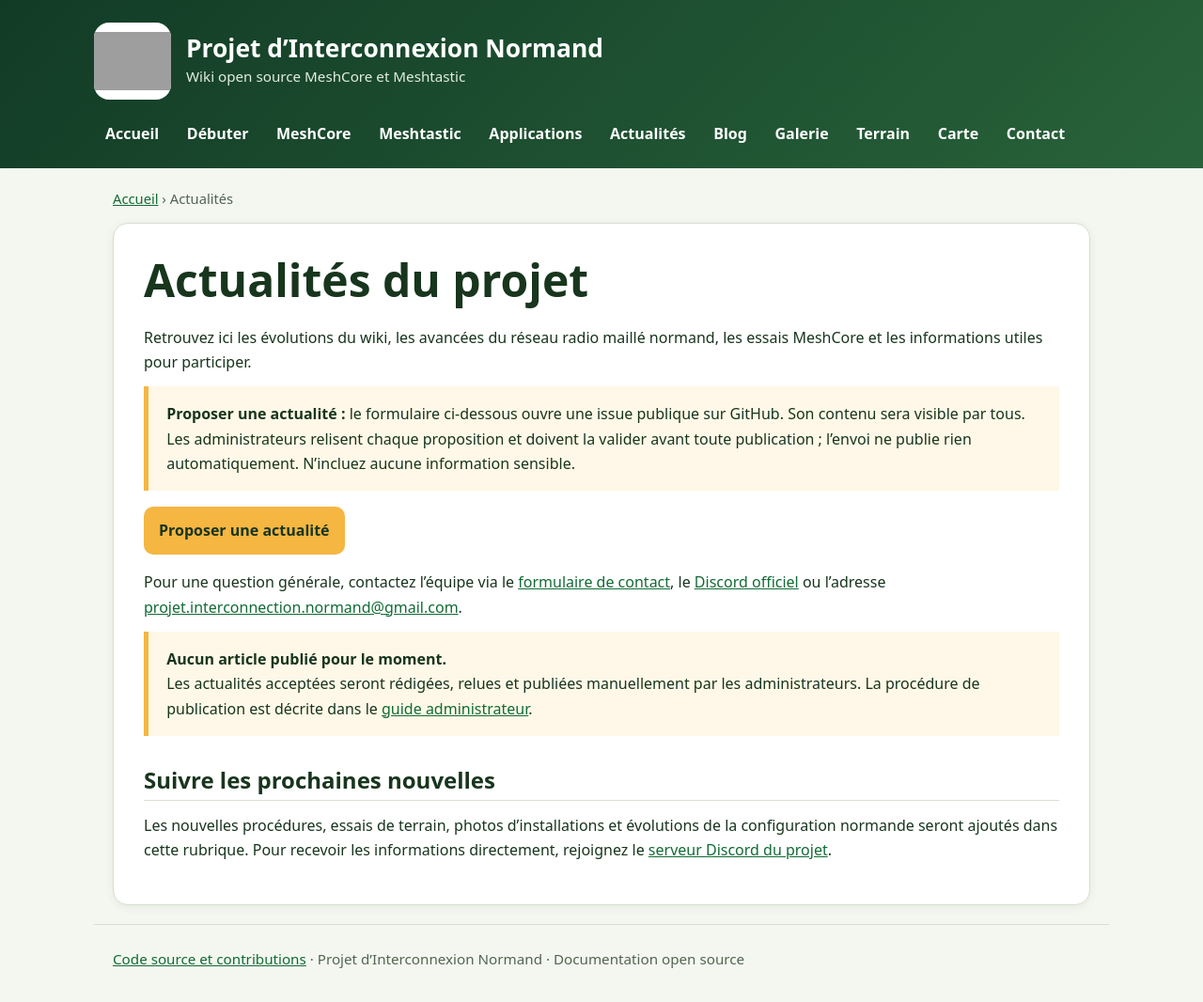
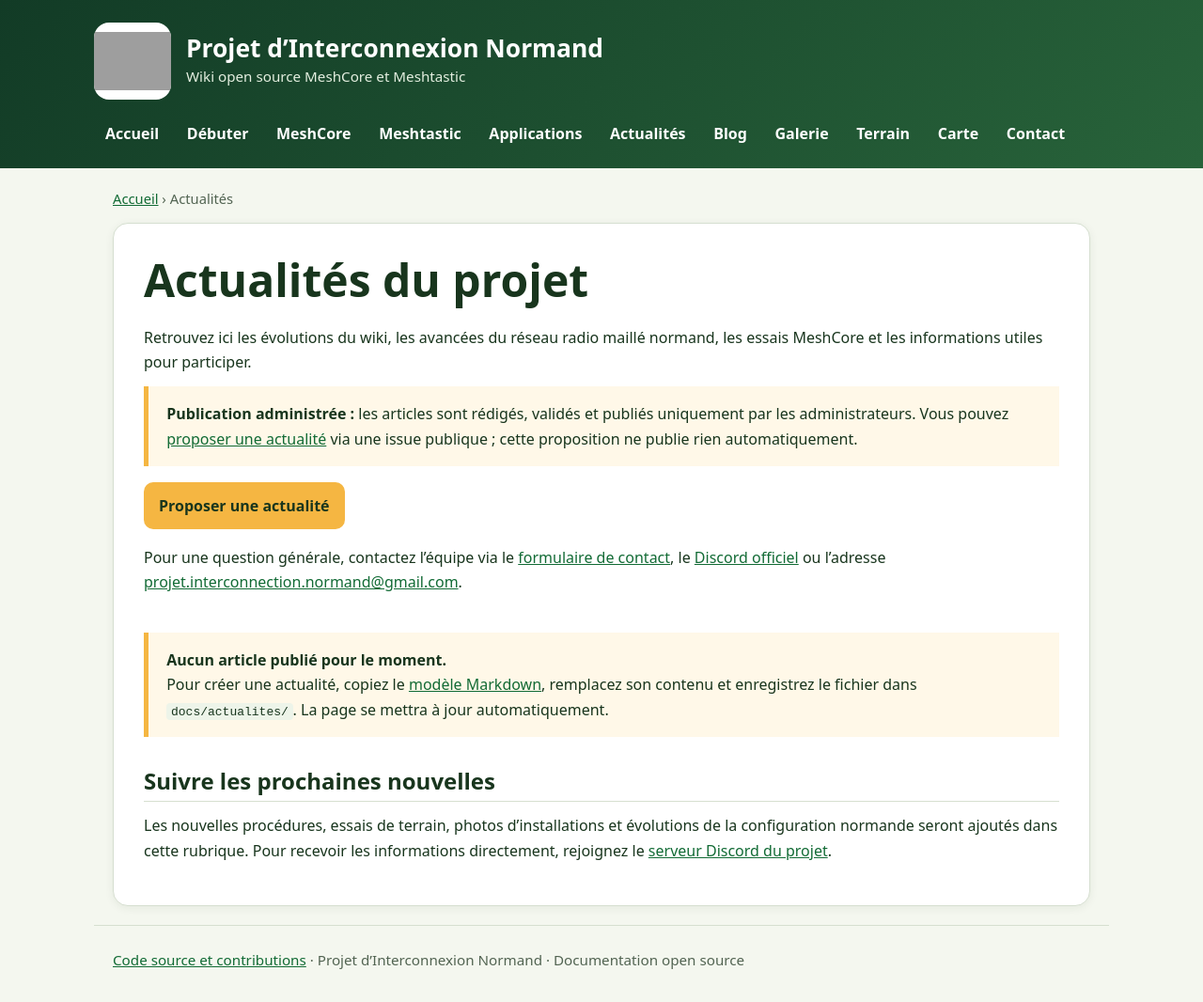
Before and after one commit to 1234LUCIUS/projet-interconnexion-normand-wiki, a Jekyll site: the page built from docs/actualites.html, in a window 1280 px wide. Shown: the whole page at 94% size. Built offline with Jekyll 4.4.1, drawn with Linux system fonts in a browser that asks for light colours; grey boxes are pictures that could not be loaded.

Commit message:
Simplifie la publication des actualites en Markdown

```diff
--- a/docs/actualites.html
+++ b/docs/actualites.html
@@ -1,56 +1,27 @@
+---
+layout: null
+---
 <!doctype html>
 <html lang="fr">
 <head>
-  <meta charset="utf-8">
-  <meta name="viewport" content="width=device-width, initial-scale=1">
+  <meta charset="utf-8"><meta name="viewport" content="width=device-width, initial-scale=1">
   <title>Actualités | Projet d’Interconnexion Normand wiki</title>
   <meta name="description" content="Actualités du Projet d’Interconnexion Normand : MeshCore, Meshtastic, couverture radio, spots normands, matériel et vie du réseau open source.">
-  <meta name="robots" content="index,follow">
-  <link rel="canonical" href="https://1234lucius.github.io/projet-interconnexion-normand-wiki/actualites.html">
-  <meta property="og:type" content="website">
-  <meta property="og:locale" content="fr_FR">
-  <meta property="og:site_name" content="Projet d’Interconnexion Normand wiki">
-  <meta property="og:title" content="Actualités du Projet d’Interconnexion Normand">
-  <meta property="og:description" content="Suivez les nouveautés MeshCore, Meshtastic et réseau LoRa en Normandie.">
-  <meta property="og:url" content="https://1234lucius.github.io/projet-interconnexion-normand-wiki/actualites.html">
-  <meta property="og:image" content="https://1234lucius.github.io/projet-interconnexion-normand-wiki/assets/illustrations/hero-normandie-mesh.png">
+  <meta name="robots" content="index,follow"><link rel="canonical" href="https://1234lucius.github.io/projet-interconnexion-normand-wiki/actualites.html">
+  <meta property="og:type" content="website"><meta property="og:locale" content="fr_FR"><meta property="og:site_name" content="Projet d’Interconnexion Normand wiki"><meta property="og:title" content="Actualités du Projet d’Interconnexion Normand"><meta property="og:description" content="Suivez les nouveautés MeshCore, Meshtastic et réseau LoRa en Normandie."><meta property="og:url" content="https://1234lucius.github.io/projet-interconnexion-normand-wiki/actualites.html"><meta property="og:image" content="https://1234lucius.github.io/projet-interconnexion-normand-wiki/assets/illustrations/hero-normandie-mesh.png">
   <link rel="stylesheet" href="assets/wiki.css">
 </head>
 <body>
-  <header class="site-header">
-    <div class="site-header-inner">
-      <a class="brand" href="./">
-        <img src="assets/logo-projet-interconnexion-normand.png" alt="Logo du Projet d’Interconnexion Normand" width="82" height="82">
-        <span class="brand-copy"><strong>Projet d’Interconnexion Normand</strong><small>Wiki open source MeshCore et Meshtastic</small></span>
-      </a>
-      <nav class="site-nav" aria-label="Navigation principale">
-        <a href="./">Accueil</a>
-        <a href="guide-debutant.html">Débuter</a>
-        <a href="meshcore/01-demarrage.html">MeshCore</a>
-        <a href="meshtastic/01-demarrage.html">Meshtastic</a>
-        <a href="09-applications-mobiles.html">Applications</a>
-        <a href="actualites.html" aria-current="page">Actualités</a>
-        <a href="blog.html">Blog</a>
-        <a href="galerie.html">Galerie</a>
-        <a href="terrain/01-test-radio.html">Terrain</a>
-        <a href="04-carte-interactive.html">Carte</a>
-        <a href="contact.html">Contact</a>
-      </nav>
-    </div>
-  </header>
-  <main class="page-shell">
-    <p class="breadcrumbs"><a href="./">Accueil</a> › Actualités</p>
-    <section class="content-card prose">
-      <h1>Actualités du projet</h1>
-      <p class="lead">Retrouvez ici les évolutions du wiki, les avancées du réseau radio maillé normand, les essais MeshCore et les informations utiles pour participer.</p>
-      <p class="notice"><strong>Proposer une actualité :</strong> le formulaire ci-dessous ouvre une issue publique sur GitHub. Son contenu sera visible par tous. Les administrateurs relisent chaque proposition et doivent la valider avant toute publication ; l’envoi ne publie rien automatiquement. N’incluez aucune information sensible.</p>
-      <p><a class="cta" href="https://github.com/1234LUCIUS/projet-interconnexion-normand-wiki/issues/new?template=proposer-une-actualite.yml">Proposer une actualité</a></p>
-      <p>Pour une question générale, contactez l’équipe via le <a href="contact.html">formulaire de contact</a>, le <a href="https://discord.gg/HnAfYUSU82">Discord officiel</a> ou l’adresse <a href="mailto:projet.interconnection.normand@gmail.com">projet.interconnection.normand@gmail.com</a>.</p>
-      <div class="notice"><strong>Aucun article publié pour le moment.</strong><br>Les actualités acceptées seront rédigées, relues et publiées manuellement par les administrateurs. La procédure de publication est décrite dans le <a href="https://github.com/1234LUCIUS/projet-interconnexion-normand-wiki/blob/main/GUIDE-ADMIN-ACTUALITES.md">guide administrateur</a>.</div>
-      <h2>Suivre les prochaines nouvelles</h2>
-      <p>Les nouvelles procédures, essais de terrain, photos d’installations et évolutions de la configuration normande seront ajoutés dans cette rubrique. Pour recevoir les informations directement, rejoignez le <a href="https://discord.gg/HnAfYUSU82">serveur Discord du projet</a>.</p>
-    </section>
-  </main>
-  <footer class="site-footer"><a href="https://github.com/1234LUCIUS/projet-interconnexion-normand-wiki">Code source et contributions</a> · Projet d’Interconnexion Normand · Documentation open source</footer>
-</body>
-</html>
+<header class="site-header"><div class="site-header-inner"><a class="brand" href="./"><img src="assets/logo-projet-interconnexion-normand.png" alt="Logo du Projet d’Interconnexion Normand" width="82" height="82"><span class="brand-copy"><strong>Projet d’Interconnexion Normand</strong><small>Wiki open source MeshCore et Meshtastic</small></span></a><nav class="site-nav" aria-label="Navigation principale"><a href="./">Accueil</a><a href="guide-debutant.html">Débuter</a><a href="meshcore/01-demarrage.html">MeshCore</a><a href="meshtastic/01-demarrage.html">Meshtastic</a><a href="09-applications-mobiles.html">Applications</a><a href="actualites.html" aria-current="page">Actualités</a><a href="blog.html">Blog</a><a href="galerie.html">Galerie</a><a href="terrain/01-test-radio.html">Terrain</a><a href="04-carte-interactive.html">Carte</a><a href="contact.html">Contact</a></nav></div></header>
+<main class="page-shell"><p class="breadcrumbs"><a href="./">Accueil</a> › Actualités</p><section class="content-card prose"><h1>Actualités du projet</h1><p class="lead">Retrouvez ici les évolutions du wiki, les avancées du réseau radio maillé normand, les essais MeshCore et les informations utiles pour participer.</p>
+<p class="notice"><strong>Publication administrée :</strong> les articles sont rédigés, validés et publiés uniquement par les administrateurs. Vous pouvez <a href="https://github.com/1234LUCIUS/projet-interconnexion-normand-wiki/issues/new?template=proposer-une-actualite.yml">proposer une actualité</a> via une issue publique ; cette proposition ne publie rien automatiquement.</p>
+<p><a class="cta" href="https://github.com/1234LUCIUS/projet-interconnexion-normand-wiki/issues/new?template=proposer-une-actualite.yml">Proposer une actualité</a></p>
+<p>Pour une question générale, contactez l’équipe via le <a href="contact.html">formulaire de contact</a>, le <a href="https://discord.gg/HnAfYUSU82">Discord officiel</a> ou l’adresse <a href="mailto:projet.interconnection.normand@gmail.com">projet.interconnection.normand@gmail.com</a>.</p>
+{% assign published_articles = site.pages | where_exp: "page", "page.path contains 'actualites/'" %}
+{% assign has_articles = false %}
+<div class="article-grid">
+{% for article in published_articles %}{% unless article.name == "_modele-article.md" %}{% assign has_articles = true %}<article class="article-card">{% if article.image %}<img src="{{ article.image | relative_url }}" alt="{{ article.image_alt | escape }}">{% endif %}<p class="article-meta">{% if article.date %}<time datetime="{{ article.date | date: '%Y-%m-%d' }}">{{ article.date | date: '%d/%m/%Y' }}</time> · {% endif %}{{ article.category | default: 'Actualité' }}</p><h2>{{ article.title }}</h2><p>{{ article.description }}</p><a class="button" href="{{ article.url | relative_url }}">Lire l’article</a></article>{% endunless %}{% endfor %}
+</div>
+{% unless has_articles %}<div class="notice"><strong>Aucun article publié pour le moment.</strong><br>Pour créer une actualité, copiez le <a href="https://github.com/1234LUCIUS/projet-interconnexion-normand-wiki/blob/main/docs/actualites/_modele-article.md">modèle Markdown</a>, remplacez son contenu et enregistrez le fichier dans <code>docs/actualites/</code>. La page se mettra à jour automatiquement.</div>{% endunless %}
+<h2>Suivre les prochaines nouvelles</h2><p>Les nouvelles procédures, essais de terrain, photos d’installations et évolutions de la configuration normande seront ajoutés dans cette rubrique. Pour recevoir les informations directement, rejoignez le <a href="https://discord.gg/HnAfYUSU82">serveur Discord du projet</a>.</p></section></main><footer class="site-footer"><a href="https://github.com/1234LUCIUS/projet-interconnexion-normand-wiki">Code source et contributions</a> · Projet d’Interconnexion Normand · Documentation open source</footer>
+</body></html>
--- a/docs/sitemap.xml
+++ b/docs/sitemap.xml
@@ -1,4 +1,6 @@
-<?xml version="1.0" encoding="UTF-8"?>
+---
+layout: null
+---
 <urlset xmlns="http://www.sitemaps.org/schemas/sitemap/0.9">
   <url><loc>https://1234lucius.github.io/projet-interconnexion-normand-wiki/</loc><priority>1.0</priority><changefreq>weekly</changefreq></url>
   <url><loc>https://1234lucius.github.io/projet-interconnexion-normand-wiki/guide-debutant.html</loc><priority>0.9</priority><changefreq>monthly</changefreq></url>
@@ -14,4 +16,6 @@
   <url><loc>https://1234lucius.github.io/projet-interconnexion-normand-wiki/actualites.html</loc><priority>0.8</priority><changefreq>weekly</changefreq></url>
   <url><loc>https://1234lucius.github.io/projet-interconnexion-normand-wiki/blog.html</loc><priority>0.8</priority><changefreq>weekly</changefreq></url>
   <url><loc>https://1234lucius.github.io/projet-interconnexion-normand-wiki/galerie.html</loc><priority>0.8</priority><changefreq>monthly</changefreq></url>
+{% for article in site.pages %}{% if article.path contains 'actualites/' and article.name != '_modele-article.md' %}
+  <url><loc>{{ site.url }}{{ site.baseurl }}{{ article.url }}</loc><priority>0.7</priority><changefreq>monthly</changefreq></url>{% endif %}{% endfor %}
 </urlset>
```
Also changed, not shown: GUIDE-ADMIN-ACTUALITES.md (+28 -30 lines), docs/actualites/_modele-article.md (added, +21 -0 lines), 1 other file.
